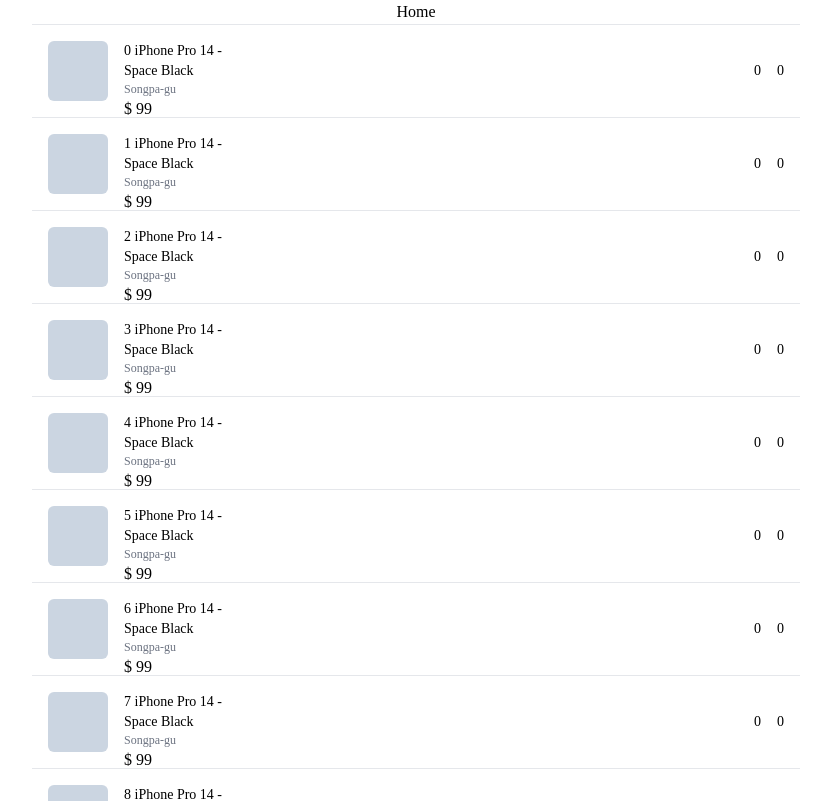
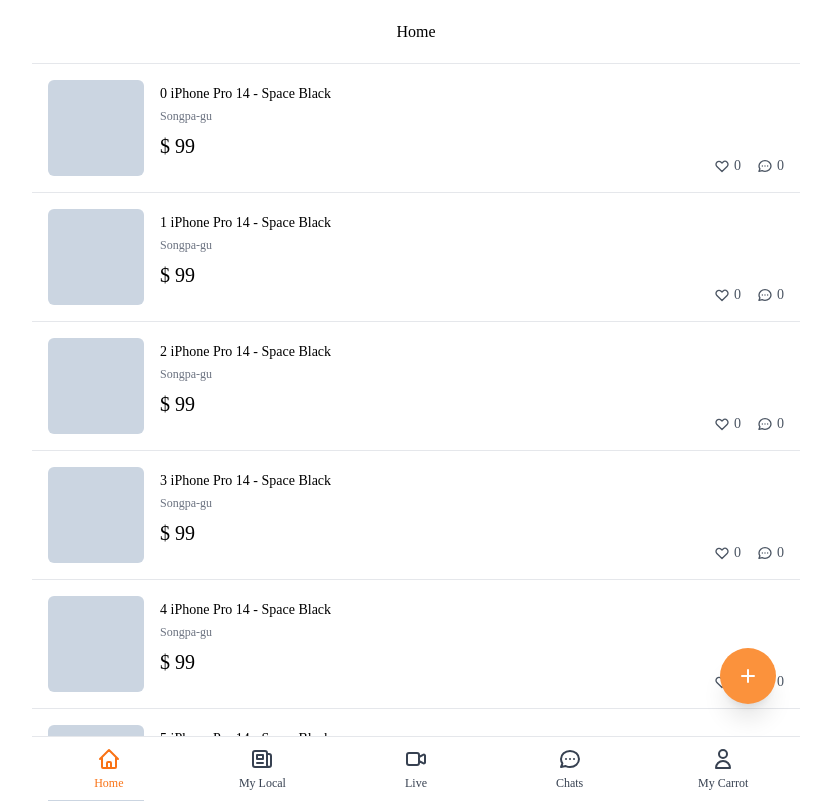
Before and after one commit to chaevid/nextjs-carrot-market, a Next.js app: page / in a window 1280 px wide. Shown: the top 801 px of the page, without its empty margins (224-1055 px from the left). Built offline with nearby package versions, Linux system fonts and the light colour scheme.

Commit message:
Update tailwind.config.js

```diff
--- a/tailwind.config.js
+++ b/tailwind.config.js
@@ -1,7 +1,7 @@
 /** @type {import('tailwindcss').Config} */
 module.exports = {
   content: [
-    './components/**/*.{js,jsx,ts,tsx}',
+    './src/components/**/*.{js,jsx,ts,tsx}',
     './src/pages/**/*.{js,jsx,ts,tsx}',
   ],
   theme: {
```
